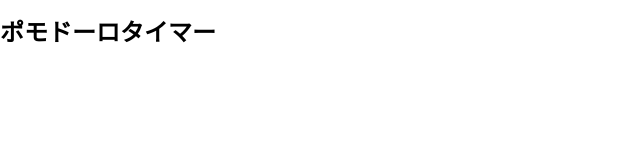
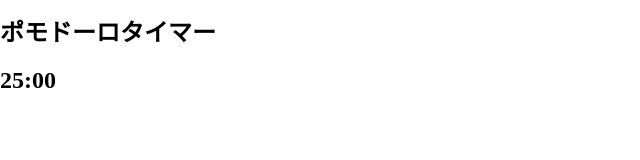
Before and after one commit to toshi-toma/pomodoro, a React (Create React App) app: page / in a window 1280 px wide. Shown: the top 160 px of the page, without its empty margins (0-640 px from the left). Built offline with nearby package versions, Linux system fonts and the light colour scheme.

Commit message:
Impl stationery for the Timer Component

```diff
--- /dev/null
+++ b/src/components/Timer.js
@@ -0,0 +1,7 @@
+import React from 'react'
+
+const defaultTimer = '25:00'
+
+const Timer = () => <h2>{defaultTimer}</h2>
+
+export default Timer
--- a/src/containers/App.js
+++ b/src/containers/App.js
@@ -1,12 +1,15 @@
 import React from 'react'
 import Sidebar from '../components/Sidebar'
+import Timer from '../components/Timer'
 
 const App = () => (
   <div className="containers">
     <div className="sidebar-container">
       <Sidebar />
     </div>
-    <div className="timer-container" />
+    <div className="timer-container">
+      <Timer />
+    </div>
     <div className="menu-container" />
   </div>
 )
```
